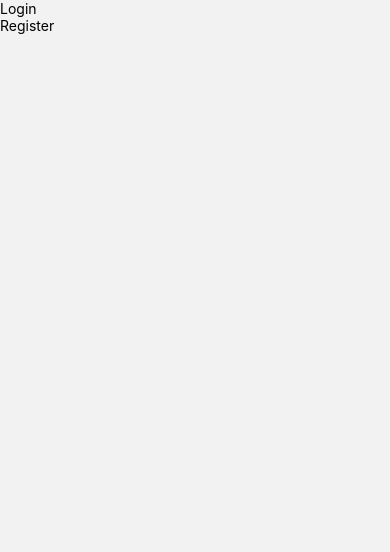
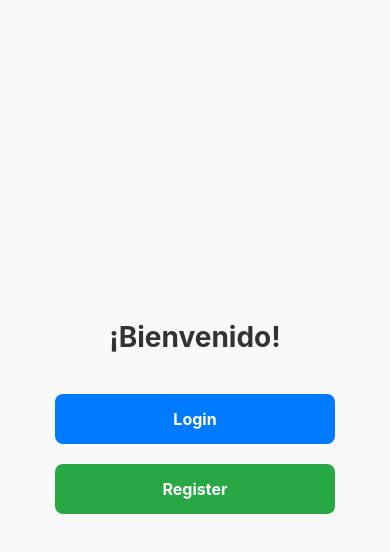
Before and after one commit to bernicamauer/pi-parte2-prog3-Camauer-Elizalde, a React Native app in the folder PIparteII/: screen /Users in a window 390 px wide. Before the commit this address had no page. Shown: the top 552 px of the page. Built offline with nearby package versions, Linux system fonts and the light colour scheme.

Commit message:
Styles agregados (faltan algunos)

```diff
--- a/PIparteII/src/components/Posts.js
+++ b/PIparteII/src/components/Posts.js
@@ -59,7 +59,7 @@ class Post extends Component {
         <Text style={styles.meta}>
           Cantidad de likes: {this.props.postInfo.data.likes.length}
         </Text>
-        <Text>Likeado por :{this.props.postInfo.data.likes} </Text>
+        <Text>Likeado por: {this.props.postInfo.data.likes} </Text>
         <Text style={styles.meta}>
           {new Date(this.props.postInfo.data.createdAt).toLocaleString()}
         </Text>
--- a/PIparteII/src/screens/CrearPosteo.js
+++ b/PIparteII/src/screens/CrearPosteo.js
@@ -1,51 +1,93 @@
-import React, { Component } from 'react'
-import { TouchableOpacity } from 'react-native'
-import { Text, View, StyleSheet, TextInput } from 'react-native-web'
-import { auth,db } from '../firebase/Config'
-import HomePage from './HomePage'
+import React, { Component } from "react";
+import { TouchableOpacity, Text, View, StyleSheet, TextInput } from "react-native-web";
+import { auth, db } from "../firebase/Config";
 
 export default class CrearPosteo extends Component {
-  constructor(props){
-    super(props)
-    this.state= {
-      descpost:"",
-      urlImagen:""
-
-    }
+  constructor(props) {
+    super(props);
+    this.state = {
+      descpost: "",
+      urlImagen: "",
+    };
   }
 
-  crearPosteo( descpost,urlImagen){
-    if(descpost ===""){
-      return "No puedes crear un posteo vacio"
+  crearPosteo(descpost, urlImagen) {
+    if (descpost === "") {
+      return "No puedes crear un posteo vacío";
     }
-    db.collection("posts").add({
+    db.collection("posts")
+      .add({
         email: auth.currentUser.email,
-      descripcion:descpost,
+        descripcion: descpost,
         createdAt: Date.now(),
-      likes: []
-
+        likes: [],
       })
       .then(this.props.navigation.navigate("HomePage"))
-    .catch((err) => console.log(err))
+      .catch((err) => console.log(err));
   }
+
   render() {
     return (
-      <View>
-        <Text> Nuevo Posteo </Text>
-        <View>
-        <TextInput placeholder='Agregar una descripcion para tu posteo'
+      <View style={styles.container}>
+        <Text style={styles.title}>Nuevo Posteo</Text>
+        <View style={styles.inputContainer}>
+          <TextInput
+            style={styles.input}
+            placeholder="Agregar una descripción para tu posteo"
             value={this.state.descpost}
-        onChangeText={(text)=> this.setState({descpost:text})}
+            onChangeText={(text) => this.setState({ descpost: text })}
           />
-        <TouchableOpacity onPress={()=> this.crearPosteo(this.state.descpost,this.state.urlImagen)}>
-          <Text>Crear Posteo</Text>
+          <TouchableOpacity
+            style={styles.button}
+            onPress={() => this.crearPosteo(this.state.descpost, this.state.urlImagen)}
+          >
+            <Text style={styles.buttonText}>Crear Posteo</Text>
           </TouchableOpacity>
         </View>
       </View>
-    )
+    );
   }
 }
 
 const styles = StyleSheet.create({
-
-})
+  container: {
+    flex: 1,
+    backgroundColor: "#f9f9f9",
+    padding: 20,
+    justifyContent: "flex-start",
+    alignItems: "center",
+  },
+  title: {
+    fontSize: 24,
+    fontWeight: "bold",
+    color: "#333",
+    marginBottom: 20,
+    textAlign: "center",
+  },
+  inputContainer: {
+    width: "100%",
+    marginBottom: 20,
+  },
+  input: {
+    width: "100%",
+    padding: 15,
+    backgroundColor: "#fff",
+    borderRadius: 8,
+    borderWidth: 1,
+    borderColor: "#ddd",
+    fontSize: 16,
+    marginBottom: 10,
+  },
+  button: {
+    width: "100%",
+    padding: 15,
+    backgroundColor: "#28A745",
+    borderRadius: 8,
+    alignItems: "center",
+  },
+  buttonText: {
+    color: "#fff",
+    fontSize: 16,
+    fontWeight: "bold",
+  },
+});
--- a/PIparteII/src/screens/Login.js
+++ b/PIparteII/src/screens/Login.js
@@ -85,7 +85,7 @@ class Login extends Component {
   }
 }
 
-const styles = {
+const styles = StyleSheet.create({
   container: {
     flex: 1,
     justifyContent: "center",
@@ -142,6 +142,6 @@ const styles = {
     fontSize: 16,
     color: "#555",
   },
-};
+});
 
 export default Login;
--- a/PIparteII/src/screens/Menu.js
+++ b/PIparteII/src/screens/Menu.js
@@ -1,23 +1,61 @@
 import React from 'react';
-import { Text, View, TouchableOpacity } from 'react-native';
+import { Text, View, TouchableOpacity, StyleSheet } from 'react-native';
 
 const Menu = ({ navigation }) => {
     return (
-        <View>
+        <View style={styles.container}>
+            <Text style={styles.title}>¡Bienvenido!</Text>
 
             <TouchableOpacity
+                style={[styles.button, styles.buttonPrimary]}
                 onPress={() => navigation.navigate('Login')}
             >
-                <Text>Login</Text>
+                <Text style={styles.buttonText}>Login</Text>
             </TouchableOpacity>
 
             <TouchableOpacity
+                style={[styles.button, styles.buttonSecondary]}
                 onPress={() => navigation.navigate('Register')}
             >
-                <Text>Register</Text>
+                <Text style={styles.buttonText}>Register</Text>
             </TouchableOpacity>
         </View>
     );
 };
 
+const styles = StyleSheet.create({
+    container: {
+        flex: 1,
+        backgroundColor: '#f9f9f9',
+        justifyContent: 'center',
+        alignItems: 'center',
+        padding: 20,
+    },
+    title: {
+        fontSize: 28,
+        fontWeight: 'bold',
+        color: '#333',
+        marginBottom: 30,
+        textAlign: 'center',
+    },
+    button: {
+        width: '80%',
+        padding: 15,
+        borderRadius: 8,
+        marginVertical: 10,
+        alignItems: 'center',
+    },
+    buttonPrimary: {
+        backgroundColor: '#007BFF',
+    },
+    buttonSecondary: {
+        backgroundColor: '#28A745',
+    },
+    buttonText: {
+        color: '#fff',
+        fontSize: 16,
+        fontWeight: 'bold',
+    },
+});
+
 export default Menu;
--- a/PIparteII/src/screens/Profile.js
+++ b/PIparteII/src/screens/Profile.js
@@ -26,12 +26,12 @@ class Profile extends Component {
 
             db.collection('users').onSnapshot(
                 docs => {
-                docs.forEach((doc) => {
-                    if (doc.data().email === user.email) {
-                        this.setState({ userName: doc.data().userName });
-                    }
+                    docs.forEach((doc) => {
+                        if (doc.data().email === user.email) {
+                            this.setState({ userName: doc.data().userName });
+                        }
+                    });
                 });
-            });
 
 
             db.collection('posts').onSnapshot(docs => {
--- a/PIparteII/src/screens/Users.js
+++ b/PIparteII/src/screens/Users.js
@@ -4,8 +4,10 @@ import {
   View,
   TextInput,
   FlatList,
+  StyleSheet
 } from "react-native";
 import { db } from "../firebase/Config";
+
 
 export default class Users extends Component {
   constructor(props) {
@@ -23,8 +25,9 @@ export default class Users extends Component {
       let users = [];
       docs.forEach((doc) => {
         users.push({
-            id: doc.id,
-            ...doc.data() });
+          id: doc.id,
+          ...doc.data(),
+        });
       });
       this.setState({ users, usuariosFiltrados: users });
     });
@@ -33,32 +36,36 @@ export default class Users extends Component {
   handleFilter(value) {
     this.setState({
       userName: value,
-      usuariosFiltrados: this.state.users.filter((user) => user.userName.toLowerCase().includes(value.toLowerCase())
+      usuariosFiltrados: this.state.users.filter((user) =>
+        user.userName.toLowerCase().includes(value.toLowerCase())
       ),
     });
   }
 
   render() {
     return (
-      <View>
-        <Text>Buscar Usuarios</Text>
+      <View style={styles.container}>
+        <Text style={styles.title}>Buscar Usuarios</Text>
         <TextInput
+          style={styles.input}
           keyboardType="default"
           placeholder="Ingrese el nombre de usuario"
           onChangeText={(text) => this.handleFilter(text)}
           value={this.state.userName}
         />
-        <Text>Usuarios:</Text>
+        <Text style={styles.subtitle}>Usuarios:</Text>
 
         {this.state.usuariosFiltrados.length > 0 ? (
-
           <FlatList
             data={this.state.usuariosFiltrados}
             keyExtractor={(item) => item.id.toString()}
-            renderItem={({ item }) => <Text> {item.userName}</Text>}
+            renderItem={({ item }) => (
+              <Text style={styles.userItem}>{item.userName}</Text>
+            )}
+            style={styles.userList}
           />
         ) : (
-          <Text>
+          <Text style={styles.message}>
             {this.state.userName
               ? "El usuario no existe"
               : "Ingrese un nombre de usuario para buscar"}
@@ -68,3 +75,56 @@ export default class Users extends Component {
     );
   }
 }
+
+const styles = StyleSheet.create({
+  container: {
+    flex: 1,
+    backgroundColor: "#f9f9f9",
+    padding: 20,
+    justifyContent: "flex-start",
+    alignItems: "center",
+  },
+  title: {
+    fontSize: 24,
+    fontWeight: "bold",
+    color: "#333",
+    marginBottom: 20,
+    textAlign: "center",
+  },
+  input: {
+    width: "100%",
+    padding: 15,
+    backgroundColor: "#fff",
+    borderRadius: 8,
+    borderWidth: 1,
+    borderColor: "#ddd",
+    marginBottom: 20,
+    fontSize: 16,
+  },
+  subtitle: {
+    fontSize: 18,
+    fontWeight: "bold",
+    color: "#555",
+    marginBottom: 10,
+    alignSelf: "flex-start",
+  },
+  userList: {
+    width: "100%",
+  },
+  userItem: {
+    backgroundColor: "#fff",
+    padding: 15,
+    borderRadius: 8,
+    borderWidth: 1,
+    borderColor: "#ddd",
+    marginBottom: 10,
+    fontSize: 16,
+    color: "#333",
+  },
+  message: {
+    fontSize: 16,
+    color: "#999",
+    textAlign: "center",
+    marginTop: 20,
+  },
+});
```
Lines whose indentation alone changed are shown as unchanged.
